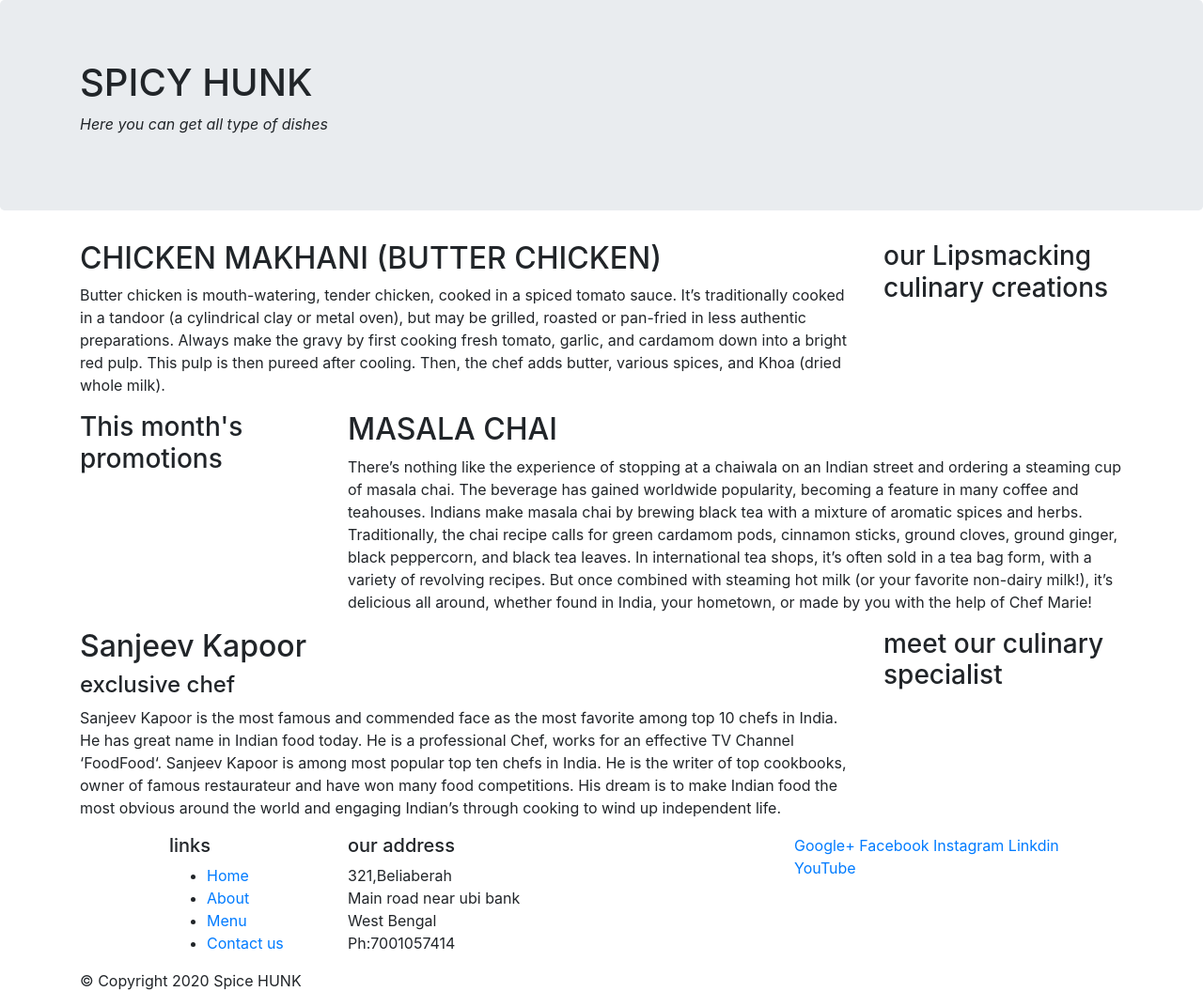
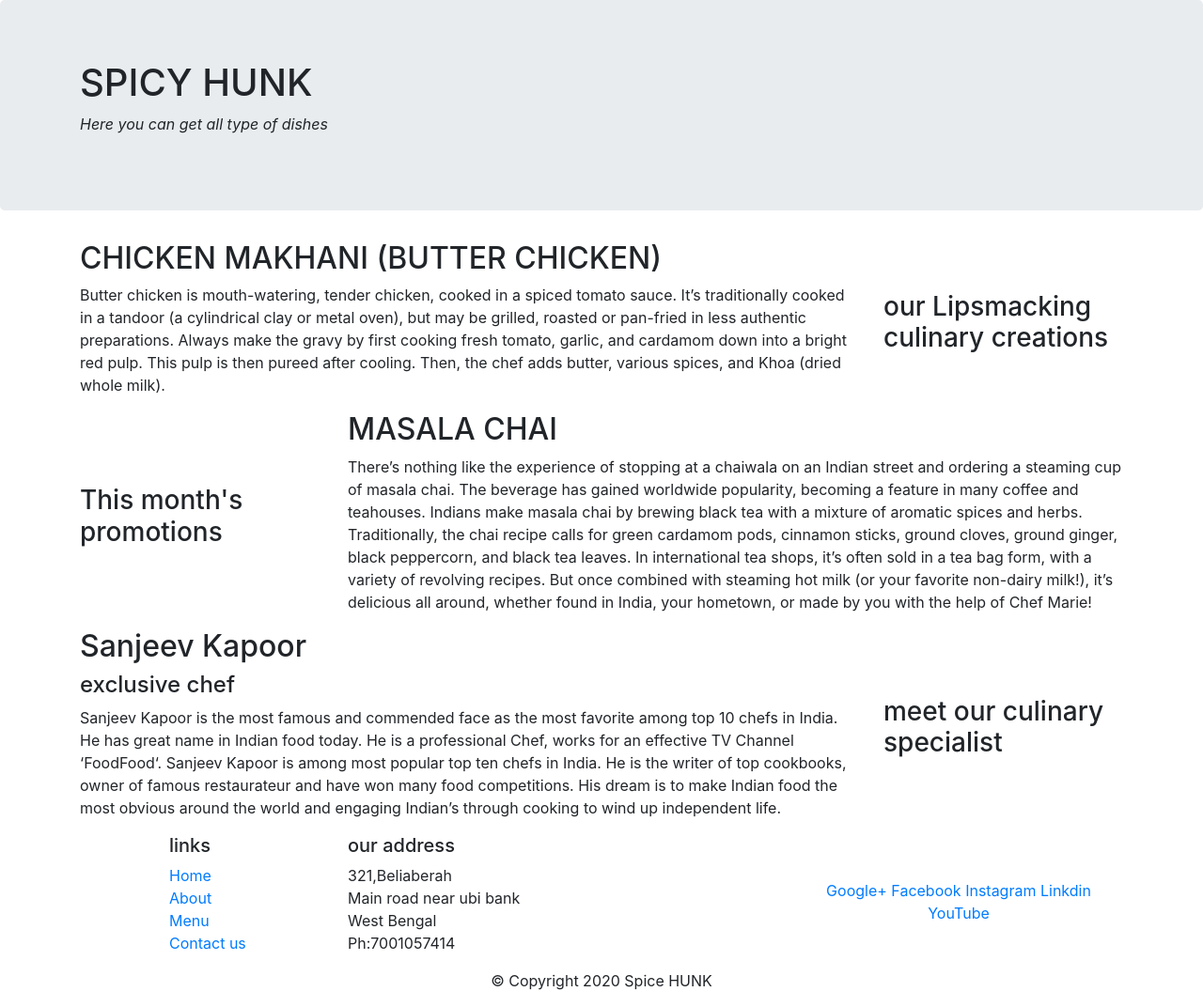
Before and after one commit to sayan99614/git-test, a website: page index.html in a window 1280 px wide. Shown: the whole page at 94% size. Drawn offline with nearby package versions, Linux system fonts and the light colour scheme.

Commit message:
bootstrap_grid_part2

```diff
--- a/index.html
+++ b/index.html
@@ -7,12 +7,13 @@
 
  <!-- Bootstrap CSS -->
  <link rel="stylesheet" href="node_modules/bootstrap/dist/css/bootstrap.min.css">
+ <link rel="stylesheet" href="css/styles.css">
 <title>index page</title>
 </head>
 <body>
     <header class="jumbotron text">
         <div class="container ">
-            <div class="row">
+            <div class="row row-header">
                 <div class="col-12 col-sm-6"><h1>SPICY HUNK</h1>
                     <i><p>Here you can get all type of dishes </p></i>
                 </div>
@@ -23,7 +24,7 @@
     </header>
 
     <div class="container">
-        <div class="row">
+        <div class="row row-content align-items-center">
             <div class="col-12 col-sm-4 order-sm-last col-md-3">
                 <h3>our Lipsmacking culinary creations</h3>
             </div>
@@ -34,7 +35,7 @@
         </div>
         </div>
 
-        <div class="row">
+        <div class="row row-content align-items-center">
         <div class="col-12 col-sm-4 col-md-3">
             <h3>This month's promotions</h3>
         </div>
@@ -53,7 +54,7 @@
         </div>
 
 
-        <div class="row">
+        <div class="row row-content align-items-center">
         <div class="col-12 col-sm-4 order-sm-last col-md-3">
             <h3>meet our culinary specialist</h3>
         </div>
@@ -64,12 +65,12 @@
         </div>
     </div>
     </div>
-    <footer>
+    <footer class="footer">
         <div class="container">
             <div class="row">
                 <div class="col-4 offset-1 col-sm-2">
                     <h5>links</h5>
-                    <ul>
+                    <ul class="list-unstyled">
                         <li><a href="#">Home</a></li>
                         <li><a href="#">About</a></li>
                         <li><a href="#">Menu</a></li>
@@ -78,15 +79,15 @@
                 </div>
                 <div class="col-7 col-sm-5">
                     <h5>our address</h5>
-                    <address>
+                    <address class="address">
                         321,Beliaberah<br>
                         Main road near ubi bank<br>
                         West Bengal<br>
                         Ph:7001057414
                     </address>
                 </div>
-                    <div class="col-12 col-sm-4">
-                        <div>
+                    <div class="col-12 col-sm-4 align-self-center">
+                        <div class="text-center">
                             <a href="#">Google+</a>
                             <a href="#">Facebook</a>
                             <a href="#">Instagram</a>
@@ -95,7 +96,7 @@
                         </div>
                     </div>
                     </div>
-                <div class="row">
+                <div class="row justify-content-center">
                     <div class="col-auto">
                     <p>© Copyright 2020 Spice HUNK </p>
                 </div>
```
